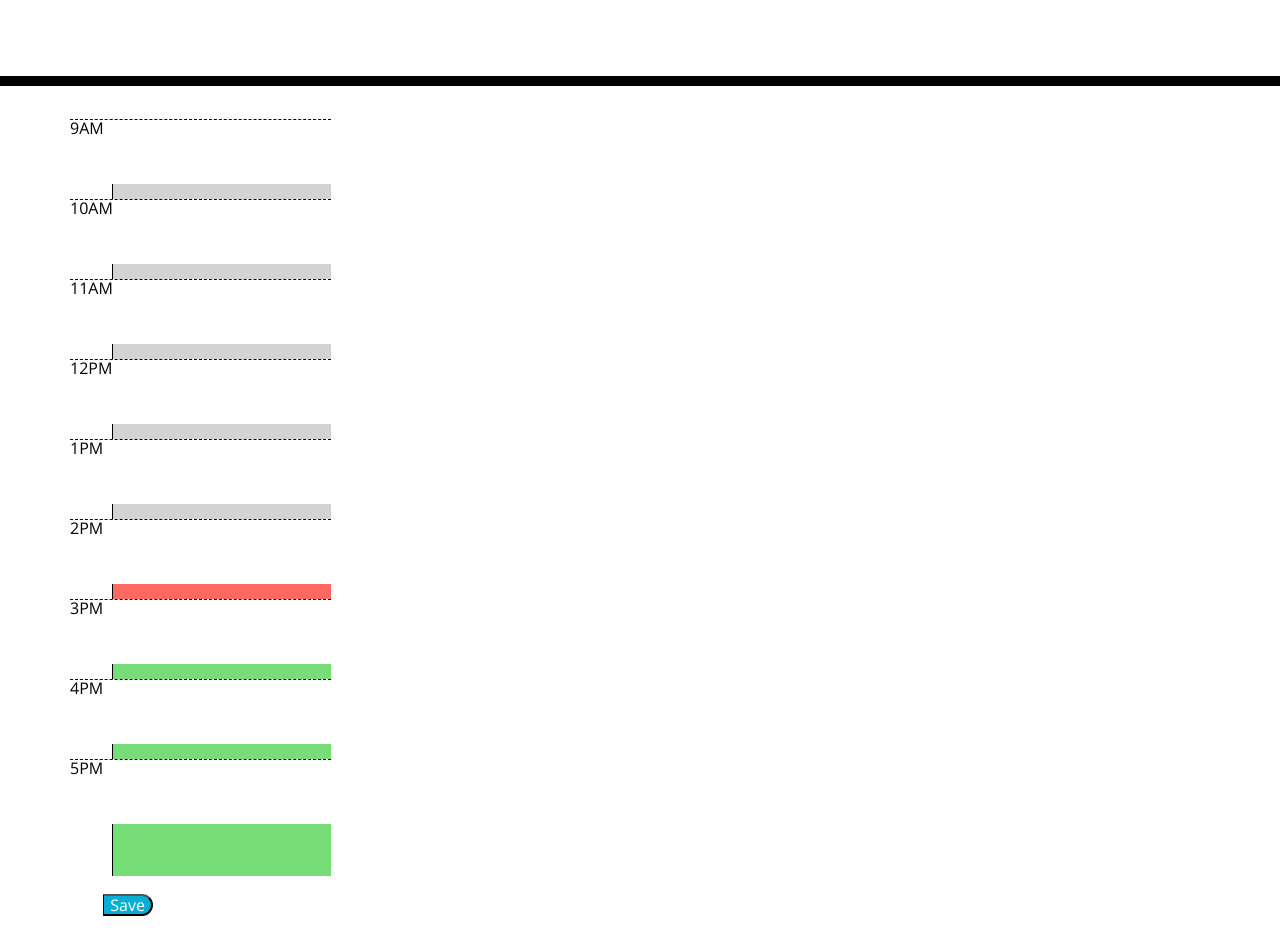
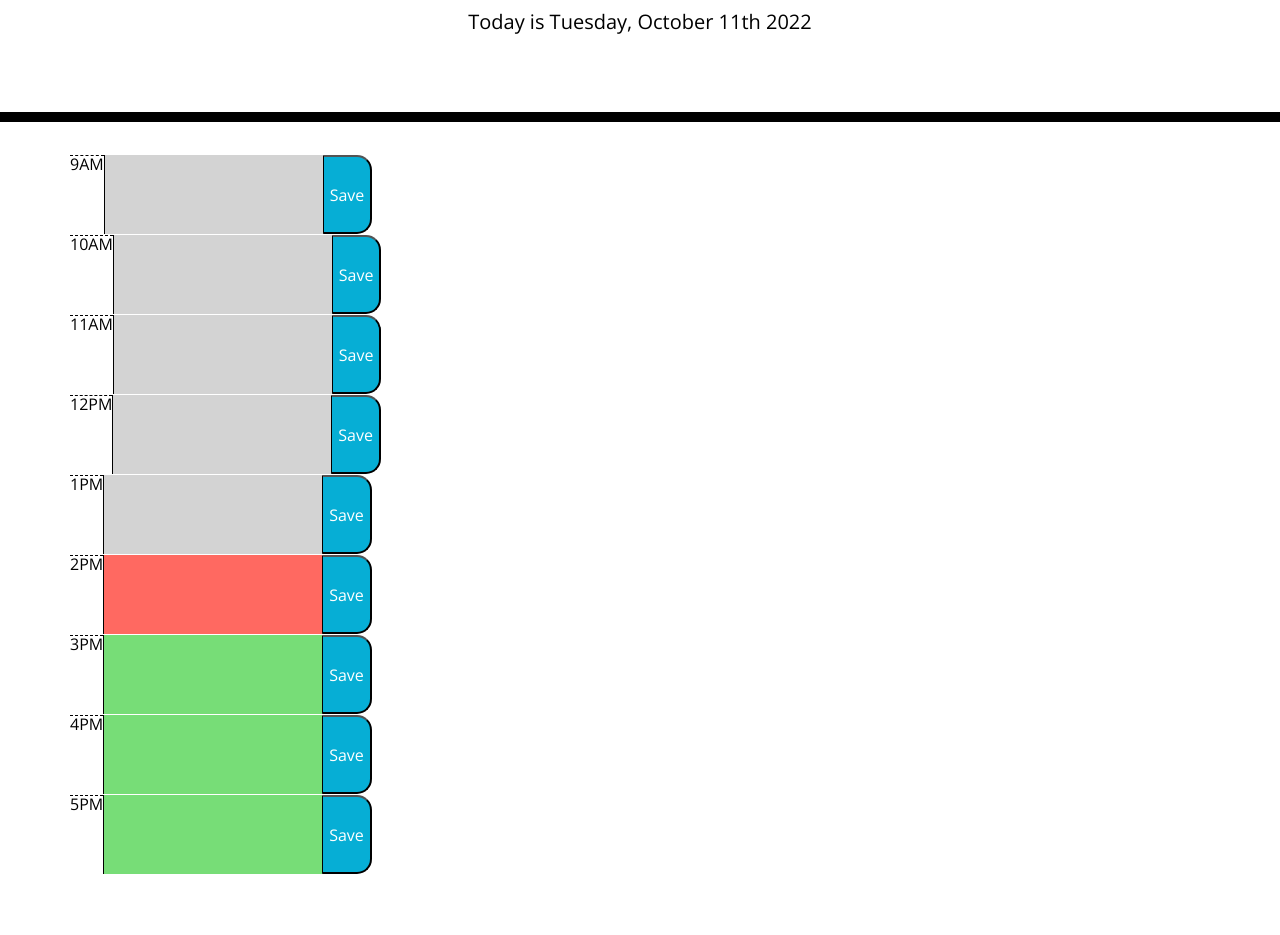
Before and after one commit to JacksonTallent/W5WorkdayScheduler, a plain HTML site: page Develop/index.html in a window 1280 px wide. Shown: the part 182-1117 px from the top of the page. After the commit the page ends 1056 px from the top, so only its background shows below. Drawn offline with nearby package versions, Linux system fonts and the light colour scheme.

Commit message:
Organization and optimization of html. Added "today is" and refactored js.

```diff
--- a/Develop/index.html
+++ b/Develop/index.html
@@ -32,7 +32,7 @@
     <div class="container">
 
       <section class="row" id="9h">
-        <div class="hour">9AM</p>
+        <p class="hour">9AM</p>
 
           <textarea type="text" id="9i"></textarea>
 
@@ -40,7 +40,7 @@
       </section>
 
       <section class="row" id="10h">
-        <div class="hour">10AM</p>
+        <p class="hour">10AM</p>
 
           <textarea type="text" id="10i"></textarea>
 
@@ -48,7 +48,7 @@
       </section>
 
       <section class="row" id="11h">
-        <div class="hour">11AM</p>
+        <p class="hour">11AM</p>
 
           <textarea type="text" id="11i"></textarea>
 
@@ -56,7 +56,7 @@
       </section>
 
       <section class="row" id="12h">
-        <div class="hour">12PM</p>
+        <p class="hour">12PM</p>
 
           <textarea type="text" id="12i"></textarea>
 
@@ -64,7 +64,7 @@
       </section>
 
       <section class="row" id="13h">
-        <div class="hour">1PM</p>
+        <p class="hour">1PM</p>
 
           <textarea type="text" id="13i"></textarea>
 
@@ -72,7 +72,7 @@
       </section>
 
       <section class="row" id="14h">
-        <div class="hour">2PM</p>
+        <p class="hour">2PM</p>
 
           <textarea type="text" id="14i"></textarea>
 
@@ -80,7 +80,7 @@
       </section>
 
       <section class="row" id="15h">
-        <div class="hour">3PM</p>
+        <p class="hour">3PM</p>
 
           <textarea type="text" id="15i"></textarea>
 
@@ -88,7 +88,7 @@
       </section>
 
       <section class="row" id="16h">
-        <div class="hour">4PM</p>
+        <p class="hour">4PM</p>
 
           <textarea type="text" id="16i"></textarea>
 
@@ -96,7 +96,7 @@
       </section>
 
       <section class="row" id="17h">
-        <div class="hour">5PM</p>
+        <p class="hour">5PM</p>
 
           <textarea type="text" id="17i"></textarea>
 
--- a/Develop/index.js
+++ b/Develop/index.js
@@ -1,7 +1,7 @@
-const thecontainer = $(".container");
 let initHour = moment();
 //todo check LS on startup to see notes
 //
+
 
 function loadFromLS() {
     let momentobj = moment(localStorage.getItem("momentobj"));
@@ -37,8 +37,11 @@ function drawSchedule() {
         }
     }
 }
+
+$("#currentDay").text(moment().format("[Today is] dddd, MMMM Do YYYY"));
 loadFromLS();
 localStorage.setItem("momentobj", initHour)
 drawSchedule();
+
 console.log(initHour.format());
 console.log(moment(14,"HH"));
```
